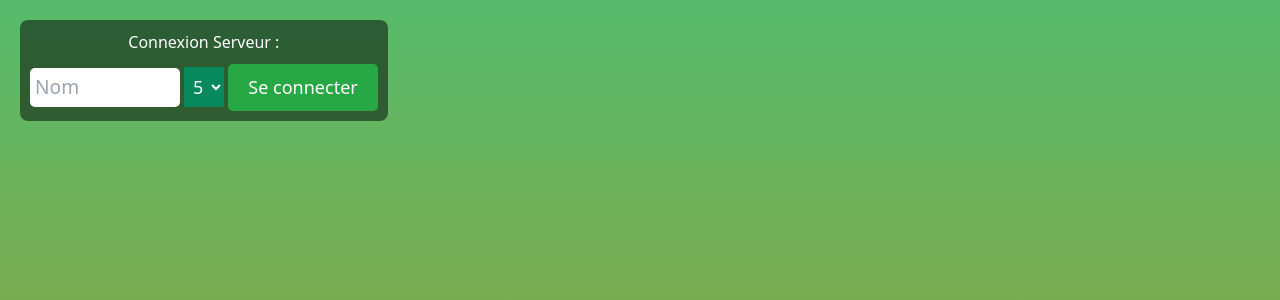
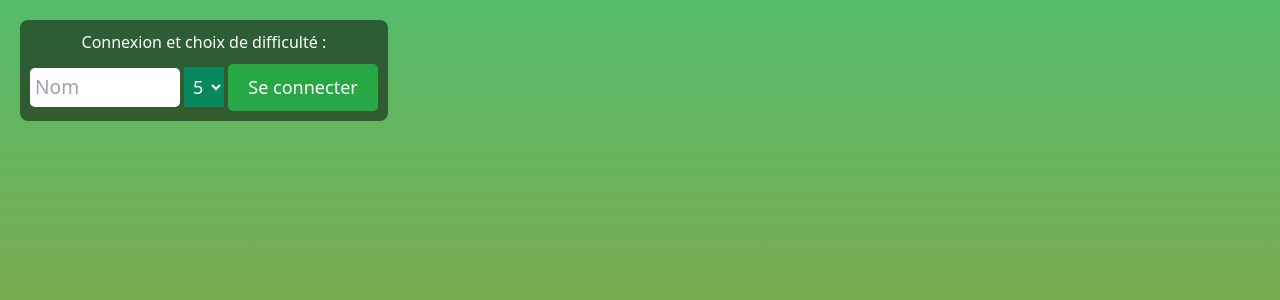
Before and after one commit to VBrochard/ProjetL2-S4, a Python web app: template templates/banana_speed.html in a window 1280 px wide. Shown: the top 300 px of the page. Run offline with Jinja, Linux system fonts and the light colour scheme; the template is opened without the code that fills it, so the values that code supplies are empty; some libraries are stand-ins or nearby versions.

Commit message:
MAJ CSS et indication difficulté

```diff
--- a/Ressources/style_chiffre_lettre.css
+++ b/Ressources/style_chiffre_lettre.css
@@ -70,7 +70,7 @@ body {
 
 h1 {
     position:absolute;
-    margin-top: -300px;
+    margin-top: -400px;
     margin-bottom: 275px;
     font-size: 45px;
     color: rgb(235, 236, 245);
--- a/templates/banana_solitaire.html
+++ b/templates/banana_solitaire.html
@@ -39,7 +39,7 @@
         </div>
 
         <div class="nom-joueur-container" id="ConnexionDiv">
-            <div>Connexion Serveur : </div>
+            <div>Connexion : </div>
             <input type="text" id="nomJoueurInput" placeholder="Nom">
             <input type="text" id="TailleDeck" placeholder="Taille Main">
             <button class="connecter-button" id="connecterButton" onclick="desacConnexion()">Se connecter</button>
--- a/templates/banana_speed.html
+++ b/templates/banana_speed.html
@@ -39,7 +39,7 @@
         </div>
 
         <div class="nom-joueur-container" id="ConnexionDiv">
-            <div>Connexion Serveur : </div>
+            <div>Connexion et choix de difficulté : </div>
             <input type="text" id="nomJoueurInput" placeholder="Nom">
             <select name="numbers" id="numberSelector">
                 <option value="5">5</option>
```
